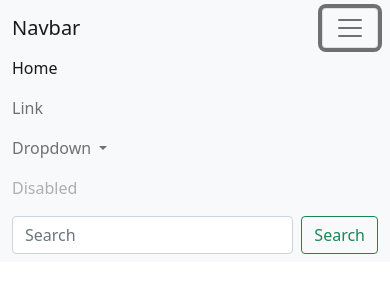
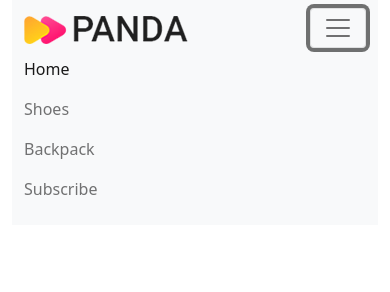
Before and after one commit to Noormohammad011/pandaEcommerce, a plain HTML site: page index.html in a window 390 px wide. Both pictures are taken after a click on the button "Toggle navigation". Drawn offline with nearby package versions, Linux system fonts and the light colour scheme.

Commit message:
navbar section is completed

```diff
--- a/index.html
+++ b/index.html
@@ -1,62 +1,54 @@
 <!doctype html>
 <html lang="en">
+
 <head>
     <!-- Required meta tags -->
     <meta charset="utf-8">
     <meta name="viewport" content="width=device-width, initial-scale=1">
 
     <!-- Bootstrap CSS -->
-    <link href="https://cdn.jsdelivr.net/npm/bootstrap@5.0.2/dist/css/bootstrap.min.css" rel="stylesheet" integrity="sha384-EVSTQN3/azprG1Anm3QDgpJLIm9Nao0Yz1ztcQTwFspd3yD65VohhpuuCOmLASjC" crossorigin="anonymous">
+    <link href="https://cdn.jsdelivr.net/npm/bootstrap@5.0.2/dist/css/bootstrap.min.css" rel="stylesheet"
+        integrity="sha384-EVSTQN3/azprG1Anm3QDgpJLIm9Nao0Yz1ztcQTwFspd3yD65VohhpuuCOmLASjC" crossorigin="anonymous">
 
     <title>PandaShop</title>
 </head>
+
 <body>
+    <header class='container'>
         <nav class="navbar navbar-expand-lg navbar-light bg-light">
-        <div class="container-fluid">
-            <a class="navbar-brand" href="#">Navbar</a>
-            <button class="navbar-toggler" type="button" data-bs-toggle="collapse" data-bs-target="#navbarSupportedContent"
-                aria-controls="navbarSupportedContent" aria-expanded="false" aria-label="Toggle navigation">
+            <div class="container">
+                <a class="navbar-brand" href="#Home"><img src="images/logo.png"></a>
+                <button class="navbar-toggler" type="button" data-bs-toggle="collapse"
+                    data-bs-target="#navbarSupportedContent" aria-controls="navbarSupportedContent"
+                    aria-expanded="false" aria-label="Toggle navigation">
                     <span class="navbar-toggler-icon"></span>
                 </button>
                 <div class="collapse navbar-collapse" id="navbarSupportedContent">
                     <ul class="navbar-nav me-auto mb-2 mb-lg-0">
                         <li class="nav-item">
-                        <a class="nav-link active" aria-current="page" href="#">Home</a>
+                            <a class="nav-link active" aria-current="page" href="#Home">Home</a>
                         </li>
                         <li class="nav-item">
-                        <a class="nav-link" href="#">Link</a>
-                    </li>
-                    <li class="nav-item dropdown">
-                        <a class="nav-link dropdown-toggle" href="#" id="navbarDropdown" role="button"
-                            data-bs-toggle="dropdown" aria-expanded="false">
-                            Dropdown
-                        </a>
-                        <ul class="dropdown-menu" aria-labelledby="navbarDropdown">
-                            <li><a class="dropdown-item" href="#">Action</a></li>
-                            <li><a class="dropdown-item" href="#">Another action</a></li>
-                            <li>
-                                <hr class="dropdown-divider">
-                            </li>
-                            <li><a class="dropdown-item" href="#">Something else here</a></li>
-                        </ul>
+                            <a class="nav-link" href="#Shoes">Shoes</a>
                         </li>
                         <li class="nav-item">
-                        <a class="nav-link disabled" href="#" tabindex="-1" aria-disabled="true">Disabled</a>
+                            <a class="nav-link" href="#Backpack">Backpack</a>
+                        </li>
+                        <li class="nav-item">
+                            <a class="nav-link" href="#Subscribe">Subscribe</a>
                         </li>
                     </ul>
-                <form class="d-flex">
-                    <input class="form-control me-2" type="search" placeholder="Search" aria-label="Search">
-                    <button class="btn btn-outline-success" type="submit">Search</button>
-                </form>
                 </div>
             </div>
         </nav>
+    </header>
 
 
+    <!-- bootstrap script  -->
+    <script src="https://cdn.jsdelivr.net/npm/bootstrap@5.0.2/dist/js/bootstrap.bundle.min.js"
+        integrity="sha384-MrcW6ZMFYlzcLA8Nl+NtUVF0sA7MsXsP1UyJoMp4YLEuNSfAP+JcXn/tWtIaxVXM"
+        crossorigin="anonymous"></script>
 
+</body>
 
-
-
-    <script src="https://cdn.jsdelivr.net/npm/bootstrap@5.0.2/dist/js/bootstrap.bundle.min.js" integrity="sha384-MrcW6ZMFYlzcLA8Nl+NtUVF0sA7MsXsP1UyJoMp4YLEuNSfAP+JcXn/tWtIaxVXM" crossorigin="anonymous"></script>
-  </body>
 </html>
```
Lines whose indentation alone changed are shown as unchanged.
